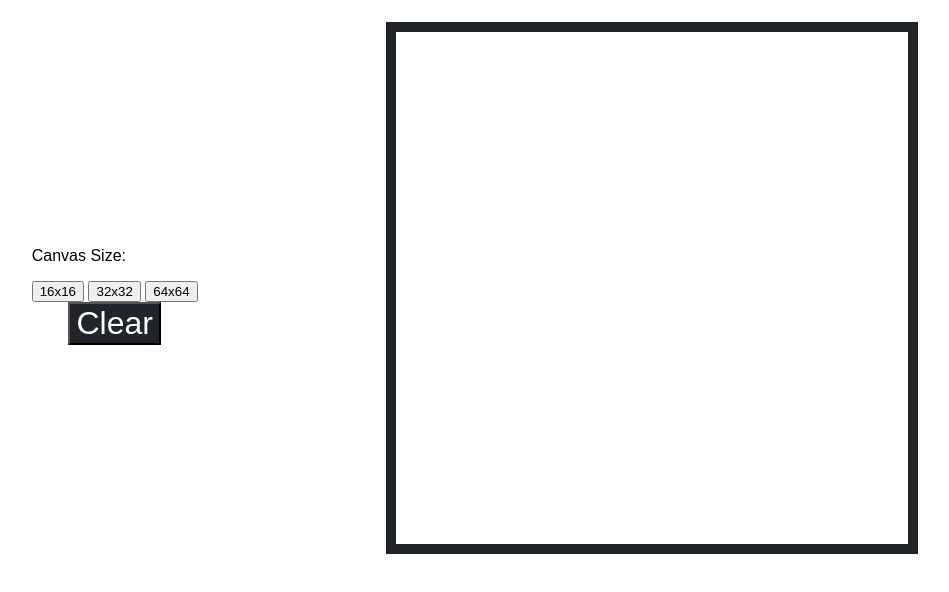
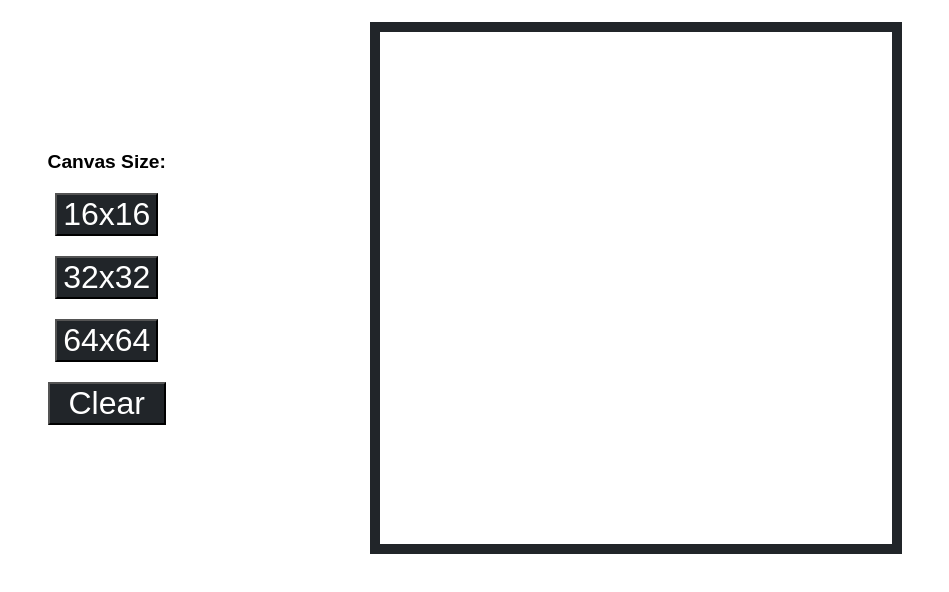
Before and after one commit to Edwin-KT/etch-a-sketch, a plain HTML site: page index.html in a window 1280 px wide. Shown: the part 138-730 px from the top of the page, without its empty margins (165-1114 px from the left). Drawn offline with Linux system fonts and the light colour scheme; a web font is replaced by a local one.

Commit message:
add canvas size buttons styling

```diff
--- a/style.css
+++ b/style.css
@@ -28,7 +28,7 @@
   background-color: white;
 }
 
-.clear-button {
+button {
   font-size: 2rem;
   font-family: "Cabin Sketch", sans-serif;
   background-color: #212529;
@@ -44,6 +44,21 @@
 .canvas-settings {
   display: flex;
   flex-direction: column;
+  align-items: space-around;
+  justify-content: center;
+  gap: 20px;
+}
+
+.size-buttons {
+  display: flex;
+  flex-direction: column;
+  justify-content: center;
   align-items: center;
-  justify-content: center;
+  gap: 20px;
 }
+
+.size-text {
+  font-size: 1.2rem;
+  margin: 0;
+  font-weight: bolder;
+}
```
